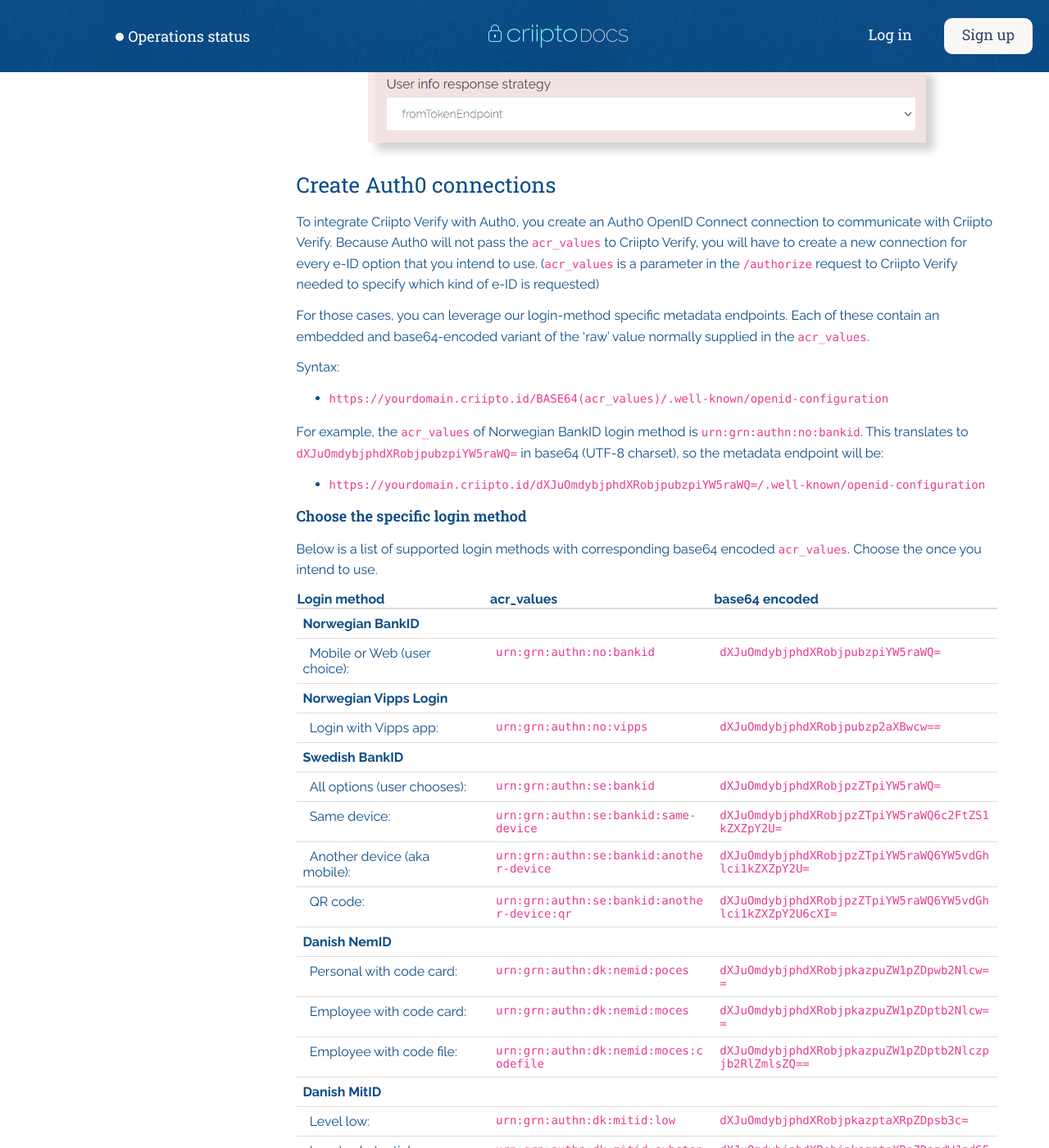
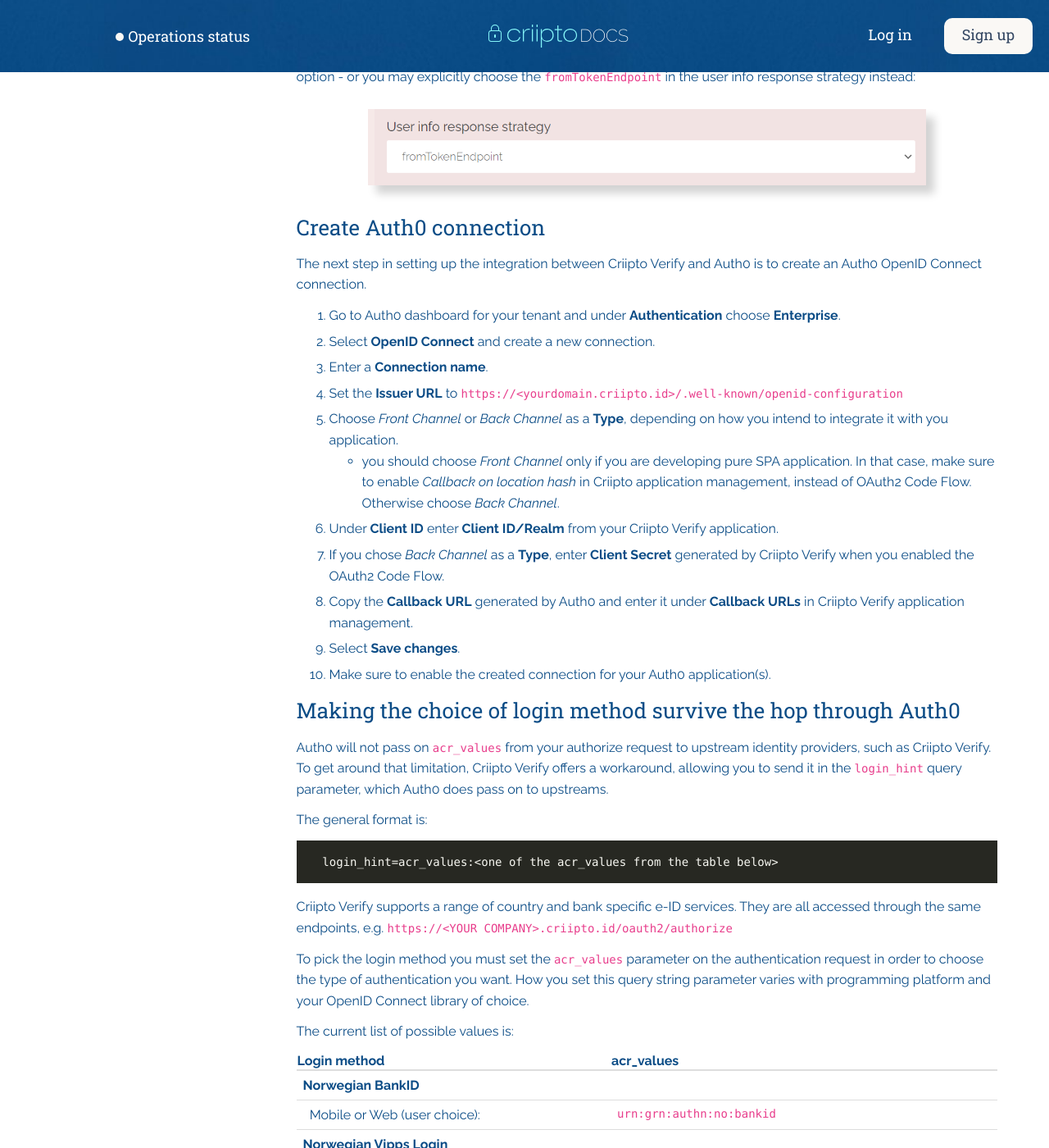
Before and after one commit to criipto/docs-old, a Jekyll site: the page built from authentication/auth0.md, in a window 1280 px wide and 1400 px high, scrolled down 2759 px. Shown: the whole window at 82% size. Built offline with Jekyll 4.4.1, drawn with Linux system fonts in a browser that asks for light colours; some web fonts are replaced; some of the changed text lies outside the part shown.

Commit message:
Article now simplified to a single-connection setup, and extended with
description about how to use the login_hint to pass on the acr_values
via Auth0 to Verify.

````diff
--- a/authentication/auth0.md
+++ b/authentication/auth0.md
@@ -28,8 +28,8 @@
 Specifically you need the following information to integrate with Auth0:
 
 - _Client ID_ to identify your Auth0 tenant to Criipto Verify. In the case below we chose `urn:criipto:samples:no1`
-- _Domain_ on which you will be communicating with Criipto Verify. Could be for example `samples.criipto.id`
-- _Client secret_ is needed if you choose the *Back Channel* approach - which we do recommend.
+- _Domain_ on which you will be communicating with Criipto Verify. In this article, we use `samples.criipto.id`, but you will have your own dedicated domain. We refer to your specific value below as `<yourdomain.criipto.id>`
+- _Client secret_ is needed if you choose the *Back Channel* approach - which we **strongly** recommend that you do, at least until such time that Auth0 starts using the _PKCE_ flow for their *Front Channel* approach.
 The secret is generated and copied as describe further down.
 
 ![Register App](/images/register-app.png)
@@ -40,59 +40,43 @@
 
 {% include snippets/oauth2-code-flow.md %}
 
-
 <a name="auth0-connection"></a>
 
-## Create Auth0 connections
+## Create Auth0 connection
 
-To integrate Criipto Verify with Auth0, you create an Auth0 OpenID Connect connection to communicate with Criipto Verify. Because Auth0 will not pass the `acr_values` to Criipto Verify, you will have to create a new connection for every e-ID option that you intend to use. (`acr_values` is a parameter in the `/authorize` request to Criipto Verify needed to specify which kind of e-ID is requested)
+The next step in setting up the integration between Criipto Verify and Auth0 is to create an Auth0 OpenID Connect connection.
 
-For those cases, you can leverage our login-method specific metadata endpoints. Each of these contain an embedded and base64-encoded variant of the ‘raw’ value normally supplied in the `acr_values`.
-
-Syntax:
-
-- `https://yourdomain.criipto.id/BASE64(acr_values)/.well-known/openid-configuration`
-
-For example, the `acr_values` of Norwegian BankID login method is `urn:grn:authn:no:bankid`. This translates to `dXJuOmdybjphdXRobjpubzpiYW5raWQ=` in base64 (UTF-8 charset), so the metadata endpoint will be:
-
-- `https://yourdomain.criipto.id/dXJuOmdybjphdXRobjpubzpiYW5raWQ=/.well-known/openid-configuration`
-
-### Choose the specific login method
-
-Below is a list of supported login methods with corresponding base64 encoded `acr_values`. Choose the once you intend to use.
-
-{% include snippets/login-methods-and-path-encoded.md %}
-
-<hr />
-
-### Create the OIDC connection(s)
-You create an OIDC connection for every login method you intend to use.
-
-1. Go to Auth0 dashboard for your tenant and under **Connections** chose **Enterprise**.
+1. Go to Auth0 dashboard for your tenant and under **Authentication** choose **Enterprise**.
 2. Select **OpenID Connect** and create a new connection.
-3. Enter **Connection name** and **Display name**.
-4. Under **Issuer URL** enter the login-method specific URL, as described above.
+3. Enter a **Connection name**.
+4. Set the **Issuer URL** to `https://<yourdomain.criipto.id>/.well-known/openid-configuration`
 5. Choose _Front Channel_ or _Back Channel_ as a **Type**, depending on how you intend to integrate it with you application.
   -  you should choose _Front Channel_ only if you are developing pure SPA application. In that case, make sure to enable _Callback on location hash_ in Criipto application management, instead  of OAuth2 Code Flow. Otherwise choose _Back Channel_.
 6. Under **Client ID** enter **Client ID/Realm** from your Criipto Verify application.
 7. If you chose _Back Channel_ as a **Type**, enter **Client Secret** generated by Criipto Verify when you enabled the OAuth2 Code Flow.
 8. Copy the **Callback URL** generated by Auth0 and enter it under **Callback URLs** in Criipto Verify application management.
 9. Select **Save changes**.
-10. Make sure to enable created connection for your Auth0 application.
+10. Make sure to enable the created connection for your Auth0 application(s).
+
+## Making the choice of login method survive the hop through Auth0
+
+Auth0 will not pass on `acr_values` from your authorize request to upstream identity providers, such as Criipto Verify.
+To get around that limitation, Criipto Verify offers a workaround, allowing you to send it in the `login_hint` query parameter, which Auth0 does pass on to upstreams.
+
+The general format is:
+```
+  login_hint=acr_values:<one of the acr_values from the table below>
+```
+
+{% include snippets/login-methods.md %}
 
 {% iconnote note %}
 
-After you save a connection, you may get an error: "Error! Something happened while trying to save your connection: Issuer metadata missing the following attributes: token_endpoint".
-
-This is due to a bug in Auth0's frontend, nothing to worry about. In this case, under the **Issuer URL** select **Show Issuer Details** and under **Token Endpoint** enter `https://<YOUR COMPANY>.criipto.id/oauth2/token`
+For example, to trigger the Norwegian BankID login method, you would construct your authorize request to Auth0 with a  `login_hint=acr_values:urn:grn:authn:no:bankid` query parameter.
 
 {% endiconnote %}
 
-{% iconnote note %}
-
-If you are creating multiple connections, you have to enter **Callback URL** only once. It will be the same for every OpenID Connect connection.
-
-{% endiconnote %}
+<hr />
 
 ### Test the connection
 
````
